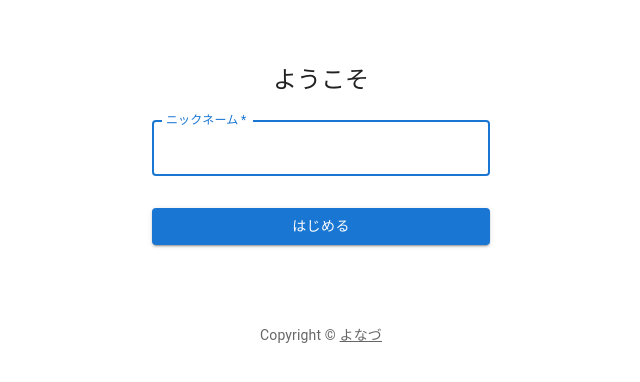
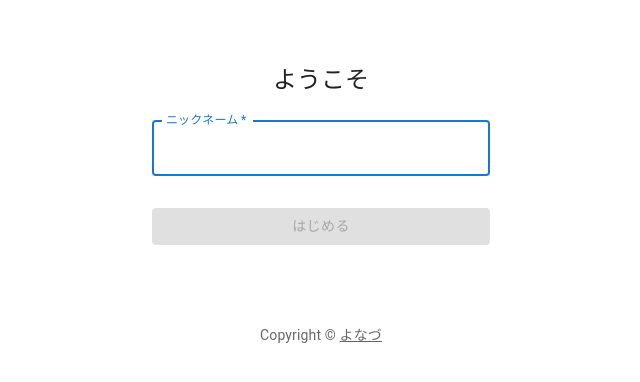
Before and after one commit to LeonYonazu/yonazu-intern, a React (Create React App) app: page / in a window 1280 px wide. Shown: the top 382 px of the page, without its empty margins (319-959 px from the left). Built offline with nearby package versions, Linux system fonts and the light colour scheme.

Commit message:
はじめるボタンのクリックでニックネーム登録

```diff
--- a/src/components/SignIn.js
+++ b/src/components/SignIn.js
@@ -1,4 +1,5 @@
 import * as React from 'react';
+import { useState, useEffect } from 'react';
 import Button from '@mui/material/Button';
 import CssBaseline from '@mui/material/CssBaseline';
 import TextField from '@mui/material/TextField';
@@ -26,14 +27,23 @@
 const theme = createTheme();
 
 export default function SignIn({setName}) {
-  const handleSubmit = (event) => {
-    event.preventDefault();
-    const data = new FormData(event.currentTarget);
-    console.log({
-      email: data.get('email'),
-      password: data.get('password'),
-    });
-  };
+  // const handleSubmit = (event) => {
+  //   event.preventDefault();
+  //   const data = new FormData(event.currentTarget);
+  //   console.log({
+  //     email: data.get('email'),
+  //     password: data.get('password'),
+  //   });
+  // };
+
+  // ボタンの初期値としてdisabledをtrueとすることで初期状態で押せないようにしたい
+  const [disabled, setDisabled] = useState(true);
+  const [string, setString] = useState('');
+  console.log(string);
+  useEffect(()=>{
+    const disabled = string === '';
+    setDisabled(disabled)
+  }, [string]);
 
   return (
     <ThemeProvider theme={theme}>
@@ -50,7 +60,7 @@
           <Typography component="h1" variant="h5">
             ようこそ
           </Typography>
-          <Box component="form" onSubmit={handleSubmit} noValidate sx={{ mt: 1 }}>
+          <Box component="form" noValidate sx={{ mt: 1 }}>
             <TextField
               margin="normal"
               required
@@ -59,12 +69,19 @@
               label="ニックネーム"
               name="name"
               autoFocus
+              onChange={(event)=>setString(event.target.value)}
             />
             <Button
-              type="submit"
+              type="button"
               fullWidth
               variant="contained"
               sx={{ mt: 3, mb: 2 }}
+              disabled={disabled}
+              onClick={()=>{
+                setName(string)
+              }}
+              //ボタンが押されたタイミングでnameにstringの内容を格納した。(メモと同じことをしている)
+              //Buttonコンポーネントがどのような引数を取れるのか、はMaterial-UIを検索する
             >
               はじめる
             </Button>
```
